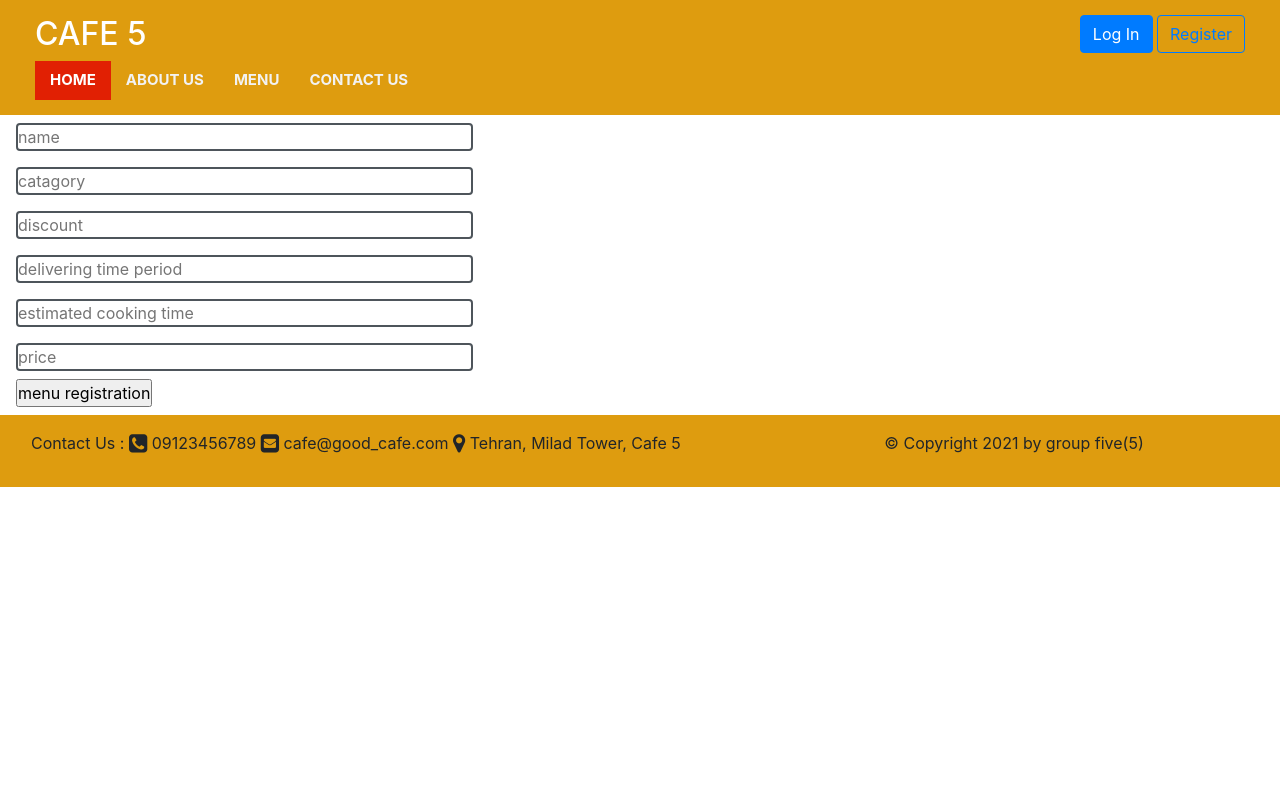
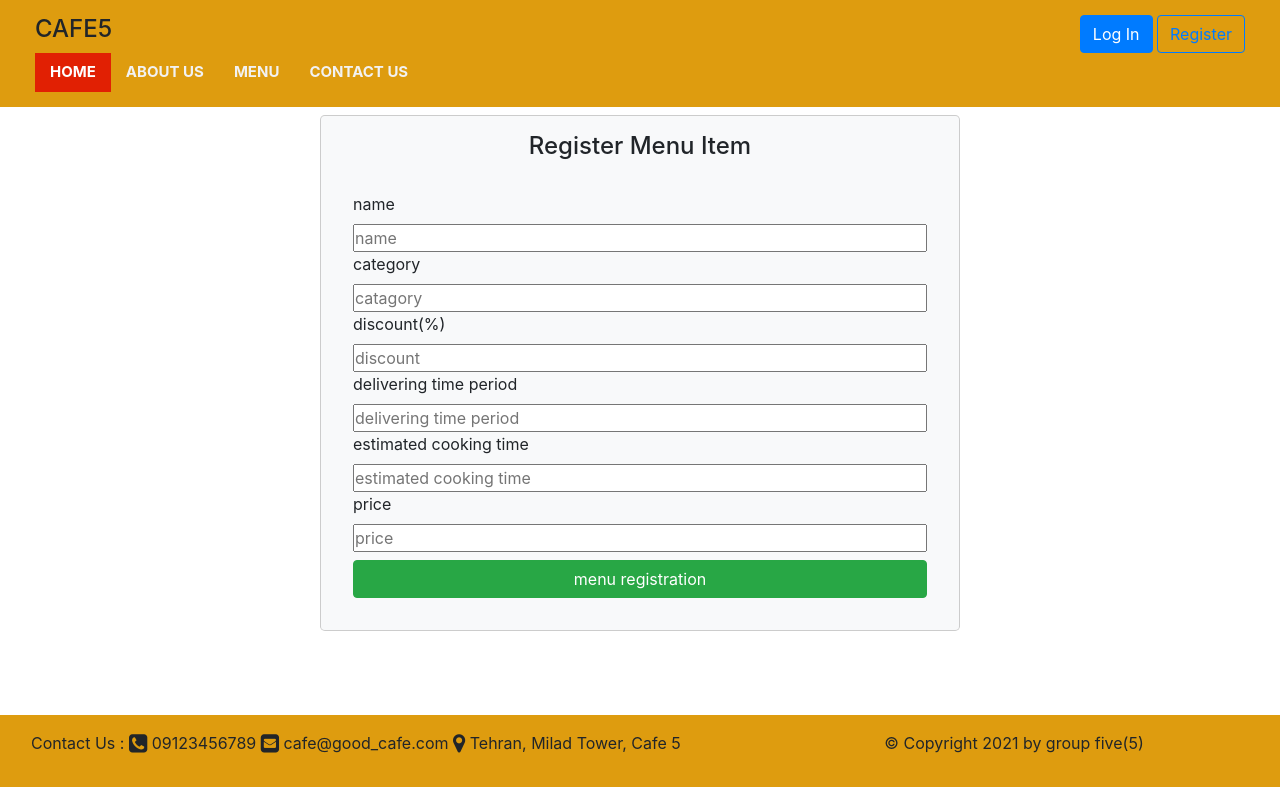
Before and after one commit to sepehr-ahmadi/django_test_project, a Flask app: page /menu_register in a window 1280 px wide. Run offline with Flask 2, Linux system fonts and the light colour scheme; some libraries are stand-ins or nearby versions.

Commit message:
some update in styles

```diff
--- a/static/menu_register.css
+++ b/static/menu_register.css
@@ -1,22 +1,11 @@
+@media (min-width: 640px) {
+    #register-modal {
 
-input[type=text]:focus {
-    border: 3px solid #555;
-    background-color: lightblue;
+        max-width: 50vw;
+    }
 }
-input[type=text] {
-    margin-top: .5rem;
-    margin-left: 1rem;
-    border: 2px solid #4e555b;
-    border-radius: 4px;
+@media (max-width: 640px) {
+    #register-modal {
+        max-width: 80vw;
+    }
 }
-input {
-    margin-left: 1rem;
-    margin-bottom: .5rem;
-}
-.content{
-  width: 100%;
-  height: 100vh;
-  display: flex;
-  justify-content: center;
-  align-items: center;
-}
--- a/templates/cafe_base.html
+++ b/templates/cafe_base.html
@@ -22,7 +22,7 @@
     <div class="container-fluid" id="myHeader">
         <div class="row">
             <div class="col-4">
-                <h2>CAFE 5</h2>
+                <h4>CAFE5</h4>
             </div>
             <div class="col-8" id="register-nav" style="float: right; text-align: right">
 
--- a/templates/menu_register.html
+++ b/templates/menu_register.html
@@ -4,22 +4,37 @@
     <link href="{{ url_for("static",filename="menu_register.css") }}" rel="stylesheet">
 {% endblock %}
 {% block script %}
-       <script src="https://ajax.googleapis.com/ajax/libs/jquery/3.5.1/jquery.min.js"></script>
+    <script src="https://ajax.googleapis.com/ajax/libs/jquery/3.5.1/jquery.min.js"></script>
     <script src="https://cdnjs.cloudflare.com/ajax/libs/popper.js/1.16.0/umd/popper.min.js"></script>
     <script src="https://maxcdn.bootstrapcdn.com/bootstrap/4.5.2/js/bootstrap.min.js"></script>
     <meta name="viewport" content="width=device-width, initial-scale=1">
 {% endblock %}
 {% block content %}
-<form  action="{{ url_for('menu_register') }}" method="post">
-     <fieldset>
-        <input type="text" id="name" size="40" placeholder="name" name="name"><br>
-        <input type="text" id="catagory" size="40" placeholder="catagory" name="catagory"><br>
-        <input type="text" id="discount" size="40" placeholder="discount" name="discount"><br>
-        <input type="text" id="delivering_time_period" size="40" placeholder="delivering time period" name="delivering_time_period"><br>
-        <input type="text" id="estimated_time_cooking" size="40" placeholder="estimated cooking time" name="estimated_cooking_time"><br>
-        <input type="text" id="price" size="40" placeholder="price" name="price"><br>
-        <input type="submit" id="submitaiton" value="menu registration">
-     </fieldset>
-</form>
+    <div class="container-fluid mt-2" style=" min-height: 75vh">
+
+
+        <div class="modal-content  m-auto bg-light p-3 text-center" id="register-modal" style="display: block;">
+            <h4>Register Menu Item</h4><br>
+            <form class="form-group text-left m-auto pl-3 pr-3 pb-3" action="{{ url_for('menu_register') }}" method="post">
+                <label for="name">name</label><br>
+                <input class="input-group" type="text" id="name" placeholder="name" name="name" required>
+                <label for="catagory">category</label><br>
+                <input class="input-group" type="text" id="catagory" placeholder="catagory" name="catagory" required>
+                <label for="discount">discount(%)</label><br>
+                <input class="input-group" type="text" id="discount" placeholder="discount" name="discount" required>
+                <label for="delivering_time_period">delivering time period</label><br>
+                <input class="input-group" type="text" id="delivering_time_period" placeholder="delivering time period"
+                       name="delivering_time_period" required>
+                <label for="estimated_time_cooking">estimated cooking time</label><br>
+                <input class="input-group" type="text" id="estimated_time_cooking" placeholder="estimated cooking time"
+                       name="estimated_cooking_time" required>
+                <label for="price">price</label><br>
+                <input class="input-group" type="text" id="price" placeholder="price" name="price" required>
+                <input type="submit" id="submitaiton" class="btn btn-block btn-success mt-2" value="menu registration">
+
+            </form>
+        </div>
+
+    </div>
 
 {% endblock %}
```
Also changed, not shown: static/user.css (+18 -8 lines), templates/login.html (+26 -9 lines), templates/user_register.html (+4 -9 lines).
